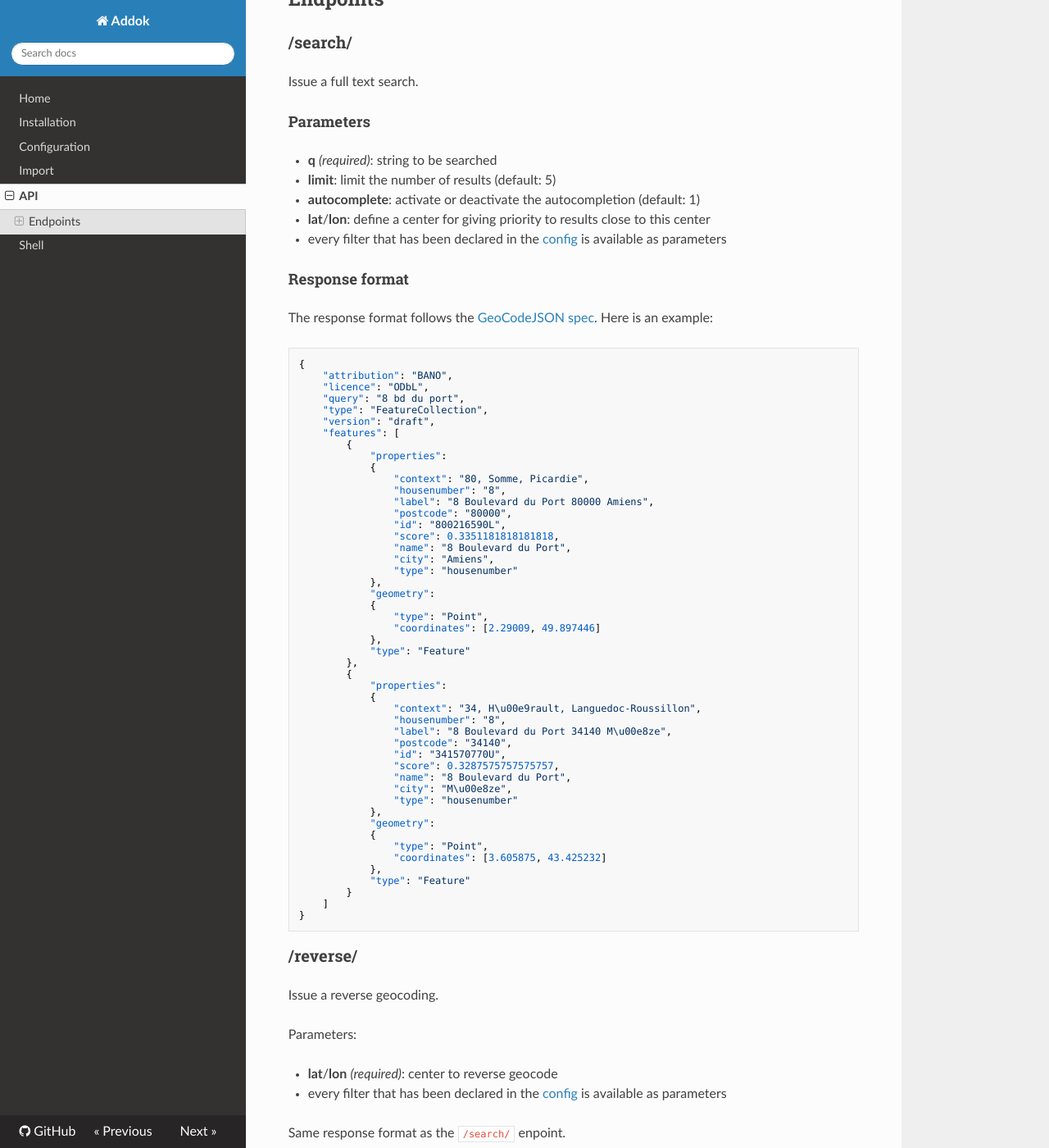
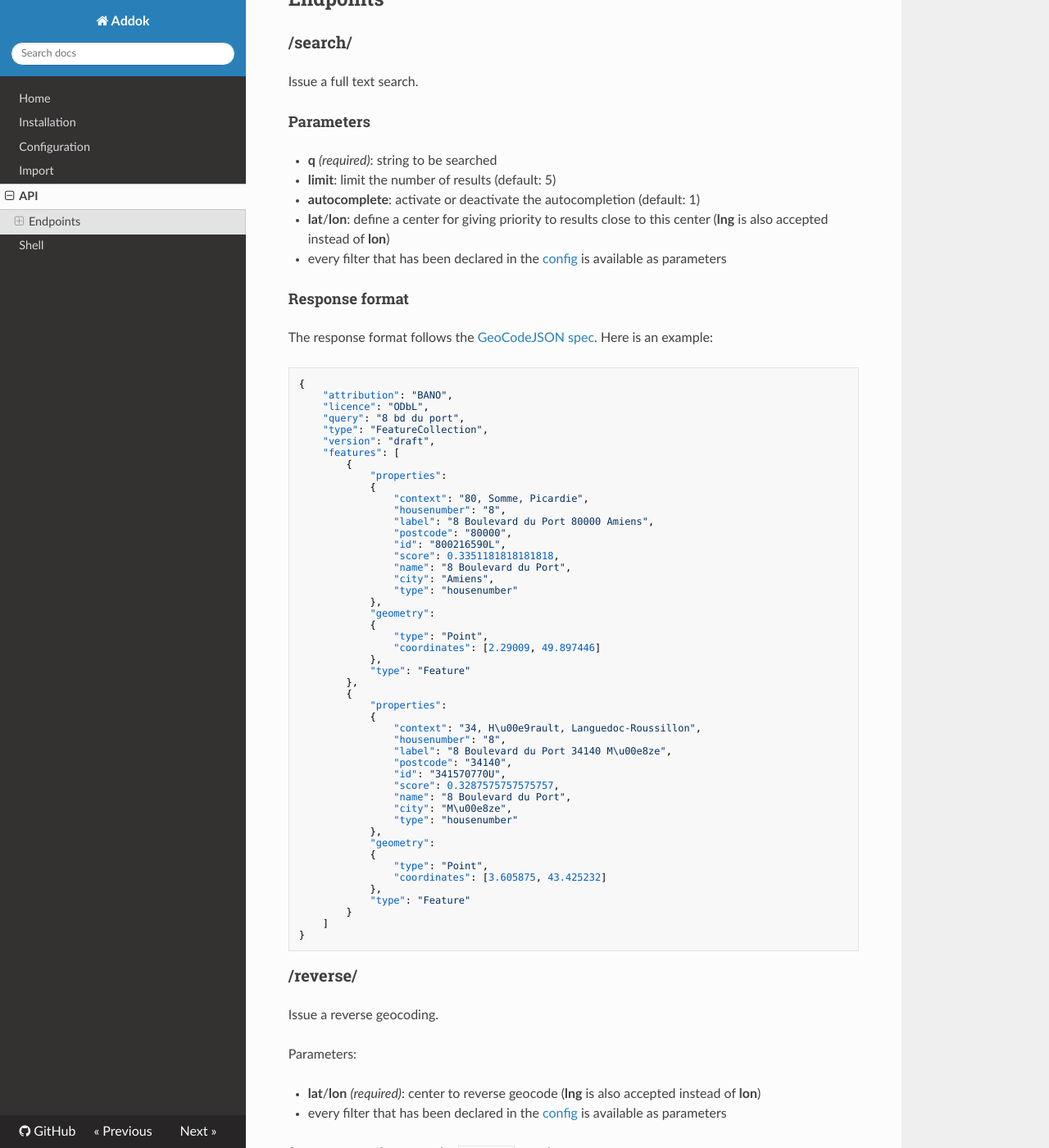
Before and after one commit to addok/addok, an MkDocs documentation site: the page built from docs/api.md, in a window 1280 px wide and 1400 px high, scrolled down 386 px. Shown: the whole window at 82% size. Built offline with MkDocs 1.6.1, drawn with Linux system fonts in a browser that asks for light colours; nearby versions of some CDN libraries; old or Windows-style settings are respelled for this version of MkDocs.

Commit message:
Also accept lng in HTTP API (fix #88)

```diff
--- a/docs/api.md
+++ b/docs/api.md
@@ -20,8 +20,10 @@ Issue a full text search.
 - **q** *(required)*: string to be searched
 - **limit**: limit the number of results (default: 5)
 - **autocomplete**: activate or deactivate the autocompletion (default: 1)
-- **lat**/**lon**: define a center for giving priority to results close to this center
-- every filter that has been declared in the [config](config.md) is available as parameters
+- **lat**/**lon**: define a center for giving priority to results close to this
+  center (**lng** is also accepted instead of **lon**)
+- every filter that has been declared in the [config](config.md) is available as
+  parameters
 
 #### Response format
 
@@ -86,7 +88,8 @@ Issue a reverse geocoding.
 
 Parameters:
 
-- **lat**/**lon** *(required)*: center to reverse geocode
+- **lat**/**lon** *(required)*: center to reverse geocode (**lng** is also
+  accepted instead of **lon**)
 - every filter that has been declared in the [config](config.md) is available as
   parameters
 
```
Also changed, not shown: 2 other files.
